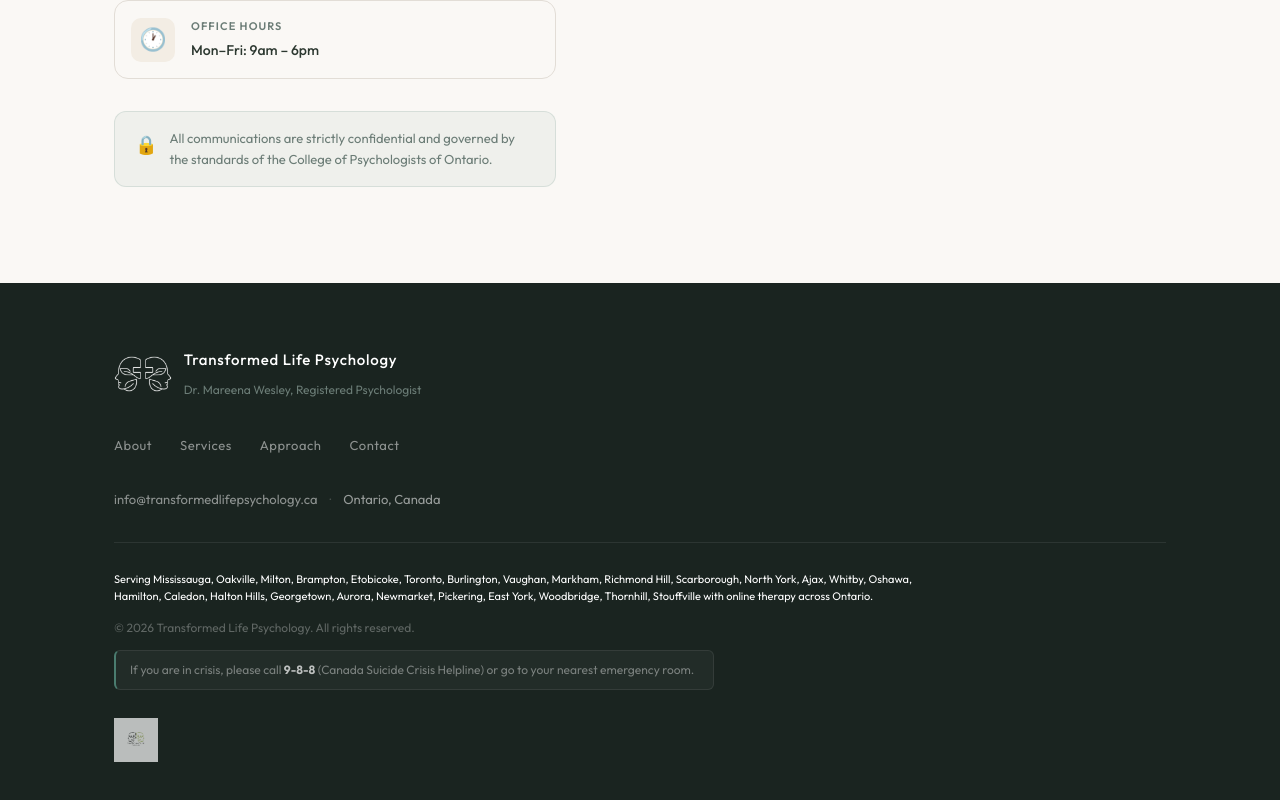
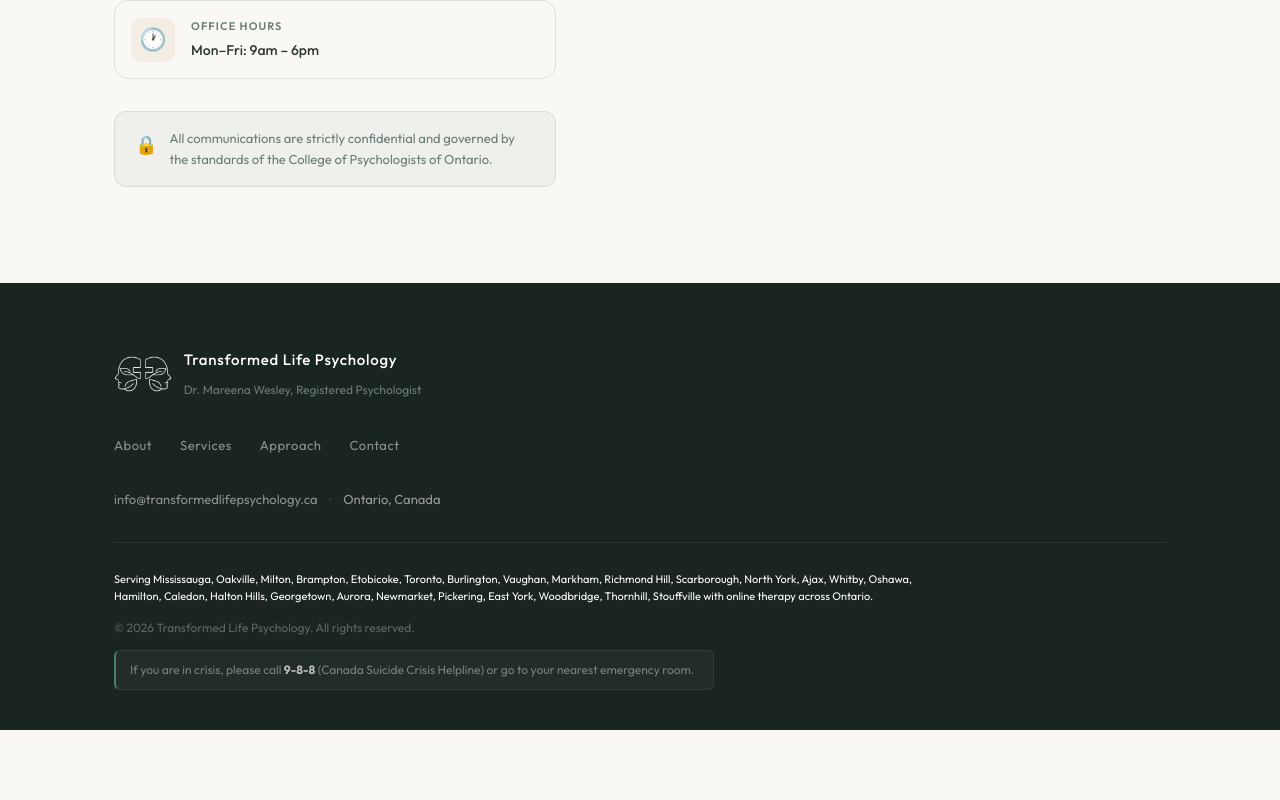
Before and after one commit to drmareenawesley/transformed-life-website, a React (Vite) app: page / in a window 1280 px wide. Shown: the part 4791-5591 px from the top of the page. After the commit the page ends 5521 px from the top, so only its background shows below. Built offline with nearby package versions, Linux system fonts and the light colour scheme.

Commit message:
revert addition of psychology today badge

```diff
--- a/src/components/Footer.css
+++ b/src/components/Footer.css
@@ -111,18 +111,3 @@
 .footer__crisis strong {
   color: rgba(255,255,255,0.7);
 }
-
-.footer__badge-wrap {
-  margin-top: 16px;
-}
-
-.footer__pt-badge {
-  height: 44px;
-  width: auto;
-  opacity: 0.7;
-  transition: opacity var(--transition-fast);
-}
-
-.footer__pt-badge:hover {
-  opacity: 1;
-}
--- a/src/components/Footer.jsx
+++ b/src/components/Footer.jsx
@@ -1,6 +1,5 @@
 import './Footer.css';
 import logoImg from '../assets/logo.png';
-import ptBadge from '../assets/psychology-today.png';
 
 export default function Footer() {
   const year = new Date().getFullYear();
@@ -37,9 +36,6 @@ export default function Footer() {
           <p className="footer__crisis">
             If you are in crisis, please call <strong>9-8-8</strong> (Canada Suicide Crisis Helpline) or go to your nearest emergency room.
           </p>
-          <div className="footer__badge-wrap">
-            <img src={ptBadge} alt="Verified by Psychology Today" className="footer__pt-badge" />
-          </div>
         </div>
       </div>
     </footer>
```
